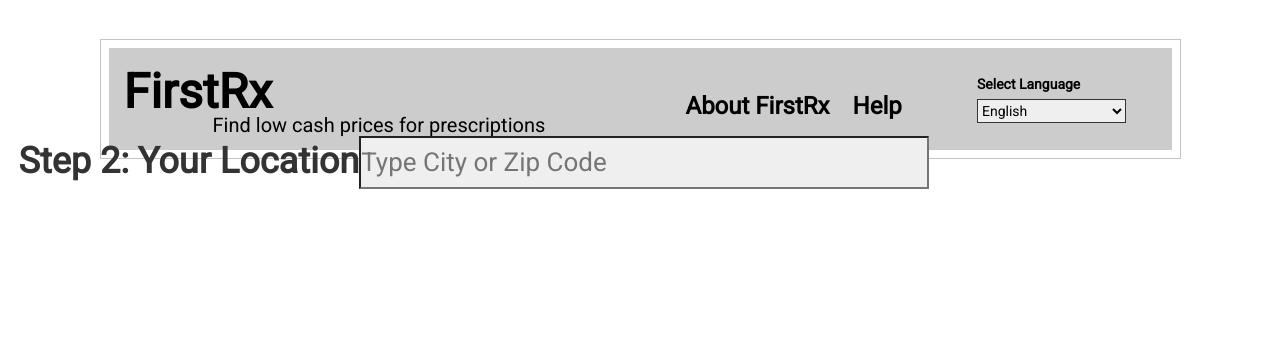
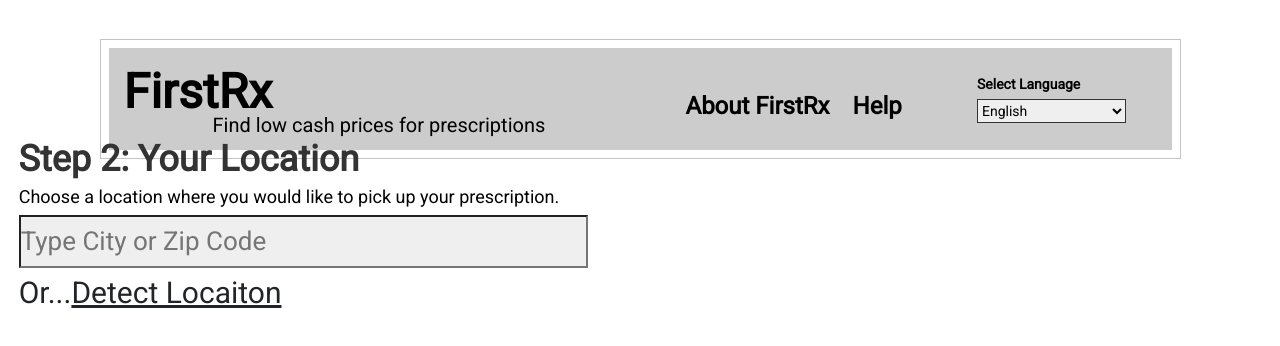
Before and after one commit to insonia78/FirstRx, a Next.js app: page /src/components/HomeDesktop/Location in a window 1280 px wide. Shown: the top 346 px of the page. Built offline with nearby package versions, Linux system fonts and the light colour scheme.

Commit message:
added location component and added onFocus on datalist location and prescriptions

```diff
--- a/pages/_app.tsx
+++ b/pages/_app.tsx
@@ -9,7 +9,7 @@
 import '../styles/desktop.css';
 import '../styles/main-desktop-left.css';
 import '../styles/main-desktop-left-prescription-detailed-form.css';
-
+import '../styles/main-desktop-location.css';
 
 
 function MyApp({ Component, pageProps }) {
--- a/pages/src/components/HomeDesktop/Location/index.tsx
+++ b/pages/src/components/HomeDesktop/Location/index.tsx
@@ -54,14 +54,24 @@
 
         }
 
+      const clearInput = (e) =>{
+
+
+          let listBox = document.getElementById("location").value = "";
+          document.getElementById("location").lenght = 0;
+           // listBox[0].value= "";
+           // listBox[0].options.length = 0;
+      }
+
     return(
         <div>
              <span className="desktop-main-left-find-prescription-home-title" >Step 2: Your Location</span>
-             <input  placeholder="Type City or Zip Code" className="desktop-main-left-find-prescription-home-input" type="text" list="Locations" onChange={searchPrescription} id="usr" />
+             <div className="desktop-main-left-location-caption">Choose a location where you would like to pick up your prescription.</div>
+             <input  onFocus={clearInput} placeholder="Type City or Zip Code" className="desktop-main-left-find-prescription-home-input" type="text" list="Locations" onChange={searchPrescription} id="location" />
              <datalist className= "desktop-main-left-find-prescription-home-datalist" id="Locations">
                {locations}
               </datalist>
-
+             <div className="desktop-main-location-detect-location"> Or...<u>Detect Locaiton</u></div>
         </div>
 
     );
--- /dev/null
+++ b/styles/main-desktop-location.css
@@ -0,0 +1,25 @@
+.desktop-main-left-location-caption{
+    position:relative;
+    top:2.11vh;
+    left:1.46vw;
+    margin-top:1vh;
+    margin-bottom:1vh;
+    font-style: normal;
+    font-weight: 500;
+    font-size: 1.8rem;
+    line-height: 2.1rem;
+    /* identical to box height */
+
+
+    color: #000000;
+}
+.desktop-main-location-detect-location{
+    position:relative;
+    left:1.46vw;
+    margin-top:3vh;
+    font-style: normal;
+    font-weight: normal;
+    font-size: 30px;
+    line-height: 35px;
+
+}
```
Also changed, not shown: pages/src/components/HomeDesktop/FindPrescriptionHome/index.tsx (+9 -1 lines).
